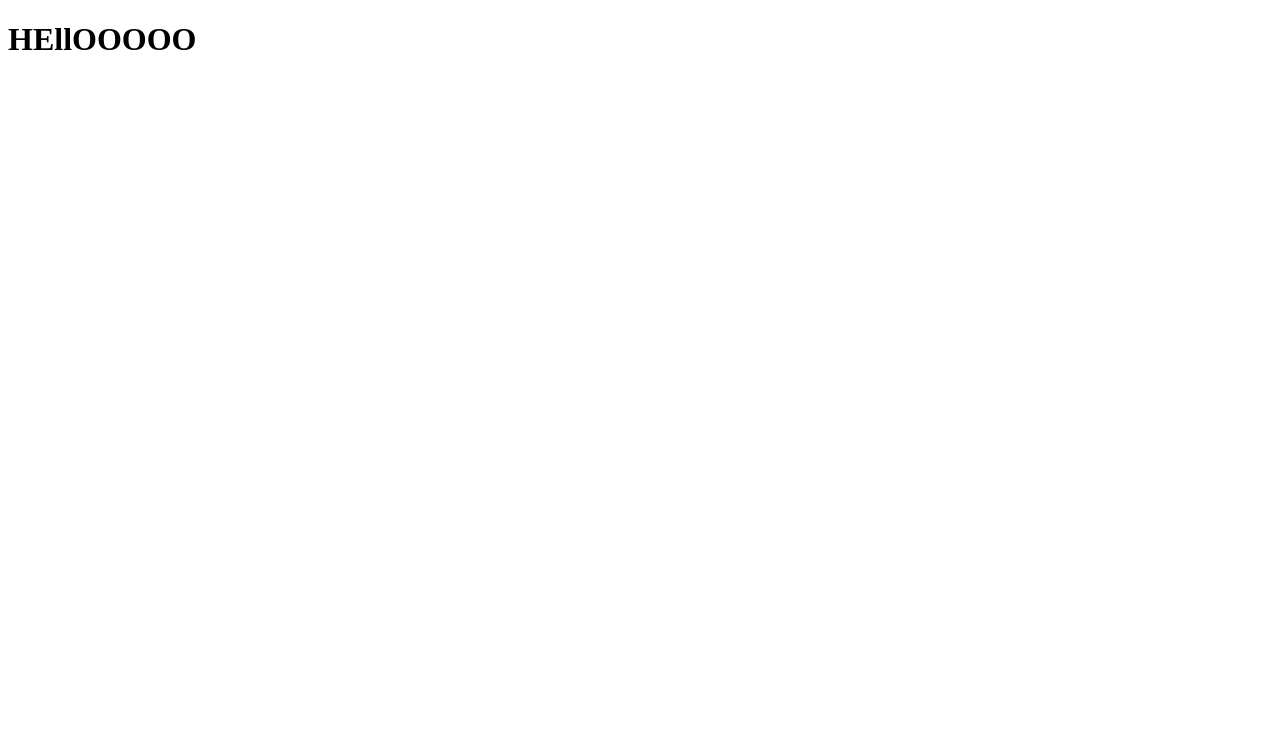
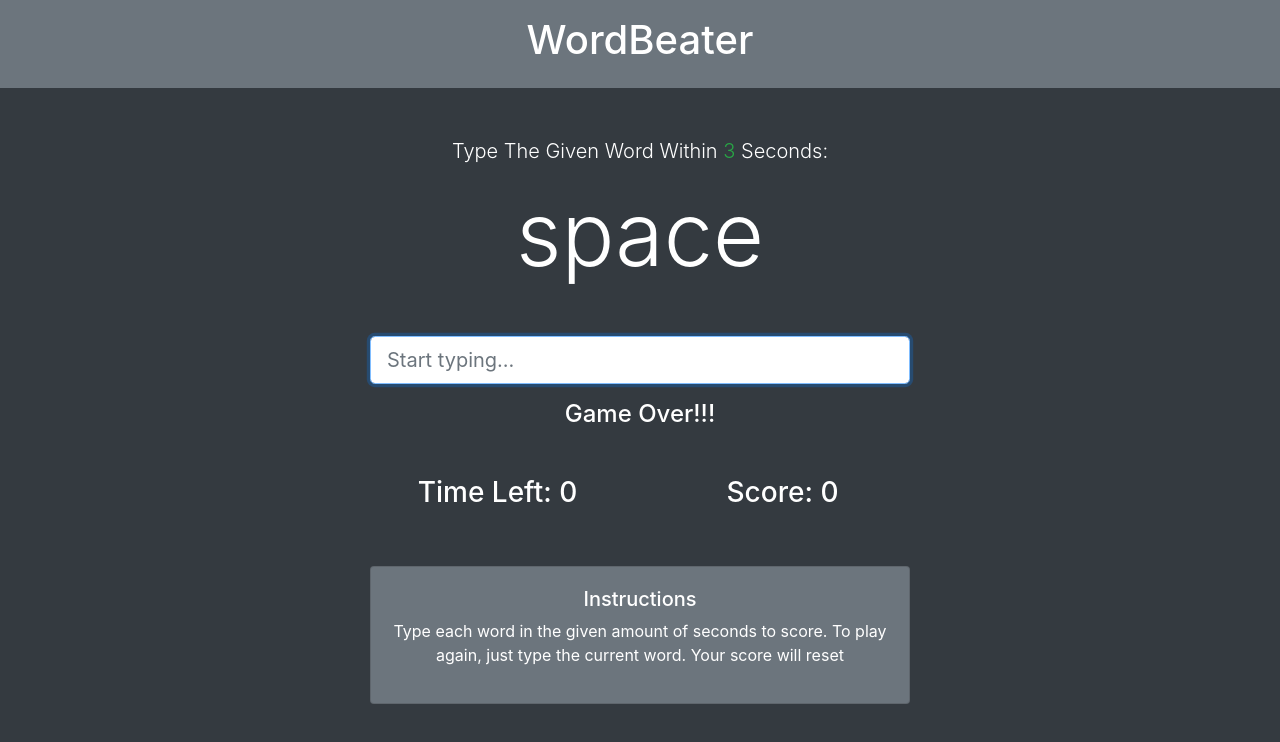
Before and after one commit to nathantmckenzie/Voltana, a plain HTML site: page index.html in a window 1280 px wide. Drawn offline with nearby package versions, Linux system fonts and the light colour scheme.

Commit message:
Update index.html

```diff
--- a/index.html
+++ b/index.html
@@ -1,13 +1,174 @@
 <!DOCTYPE html>
 <html lang="en">
+
 <head>
-    <meta charset="UTF-8">
-    <meta name="viewport" content="width=device-width, initial-scale=1.0">
-    <meta http-equiv="X-UA-Compatible" content="ie=edge">
-    <title>Document</title>
+  <meta charset="UTF-8">
+  <meta name="viewport" content="width=device-width, initial-scale=1.0">
+  <meta http-equiv="X-UA-Compatible" content="ie=edge">
+  <title>WordBeater</title>
+  <link rel="stylesheet" href="https://stackpath.bootstrapcdn.com/bootstrap/4.1.3/css/bootstrap.min.css" integrity="sha384-MCw98/SFnGE8fJT3GXwEOngsV7Zt27NXFoaoApmYm81iuXoPkFOJwJ8ERdknLPMO"
+    crossorigin="anonymous">
 </head>
-<body>
-<h1>HEllOOOOO</h1>
+
+<body class="bg-dark text-white ">
+  <header class="bg-secondary text-center p-3 mb-5">
+    <h1>WordBeater</h1>
+  </header>
+  <div class="container text-center">
+
+    <!-- Word & Input -->
+    <div class="row">
+      <div class="col-md-6 mx-auto">
+        <p class="lead">Type The Given Word Within
+          <span class="text-success" id="seconds">5</span> Seconds:</p>
+        <h2 class="display-2 mb-5" id="current-word">hello</h2>
+        <input type="text" class="form-control form-control-lg" placeholder="Start typing..." id="word-input" autofocus>
+        <h4 class="mt-3" id="message"></h4>
+
+        <!-- Time & Score Columns -->
+        <div class="row mt-5">
+          <div class="col-md-6">
+            <h3>Time Left:
+              <span id="time">0</span>
+            </h3>
+          </div>
+          <div class="col-md-6">
+            <h3>Score:
+              <span id="score">0</span>
+            </h3>
+          </div>
+        </div>
+
+        <!-- Instructions -->
+        <div class="row mt-5">
+          <div class="col-md-12">
+            <div class="card card-body bg-secondary text-white">
+              <h5>Instructions</h5>
+              <p>Type each word in the given amount of seconds to score. To play again, just type the current word. Your score
+                will reset</p>
+            </div>
+          </div>
+        </div>
+      </div>
+    </div>
+  </div>
+<script>
+window.addEventListener('load', init);
+// Globals
+// Available Levels
+const levels = {
+  easy: 5,
+  medium: 3,
+  hard: 1
+};
+// To change level
+const currentLevel = levels.medium;
+let time = currentLevel;
+let score = 0;
+let isPlaying;
+// DOM Elements
+const wordInput = document.querySelector('#word-input');
+const currentWord = document.querySelector('#current-word');
+const scoreDisplay = document.querySelector('#score');
+const timeDisplay = document.querySelector('#time');
+const message = document.querySelector('#message');
+const seconds = document.querySelector('#seconds');
+const words = [
+  'hat',
+  'river',
+  'lucky',
+  'statue',
+  'generate',
+  'stubborn',
+  'cocktail',
+  'runaway',
+  'joke',
+  'developer',
+  'establishment',
+  'hero',
+  'javascript',
+  'nutrition',
+  'revolver',
+  'echo',
+  'siblings',
+  'investigate',
+  'horrendous',
+  'symptom',
+  'laughter',
+  'magic',
+  'master',
+  'space',
+  'definition'
+];
+// Initialize Game
+function init() {
+  // Show number of seconds in UI
+  seconds.innerHTML = currentLevel;
+  // Load word from array
+  showWord(words);
+  // Start matching on word input
+  wordInput.addEventListener('input', startMatch);
+  // Call countdown every second
+  setInterval(countdown, 1000);
+  // Check game status
+  setInterval(checkStatus, 50);
+}
+// Start match
+function startMatch() {
+  if (matchWords()) {
+    isPlaying = true;
+    time = currentLevel + 1;
+    showWord(words);
+    wordInput.value = '';
+    score++;
+  }
+  // If score is -1, display 0
+  if (score === -1) {
+    scoreDisplay.innerHTML = 0;
+  } else {
+    scoreDisplay.innerHTML = score;
+  }
+}
+// Match currentWord to wordInput
+function matchWords() {
+  if (wordInput.value === currentWord.innerHTML) {
+    message.innerHTML = 'Correct!!!';
+    return true;
+  } else {
+    message.innerHTML = '';
+    return false;
+  }
+}
+// Pick & show random word
+function showWord(words) {
+  // Generate random array index
+  const randIndex = Math.floor(Math.random() * words.length);
+  // Output random word
+  currentWord.innerHTML = words[randIndex];
+}
+// Countdown timer
+function countdown() {
+  // Make sure time is not run out
+  if (time > 0) {
+    // Decrement
+    time--;
+  } else if (time === 0) {
+    // Game is over
+    isPlaying = false;
+  }
+  // Show time
+  timeDisplay.innerHTML = time;
+}
+// Check game status
+function checkStatus() {
+  if (!isPlaying && time === 0) {
+    message.innerHTML = 'Game Over!!!';
+    score = -1;
+  }
+}
+</script>
 
 </body>
+
+
 </html>
```
